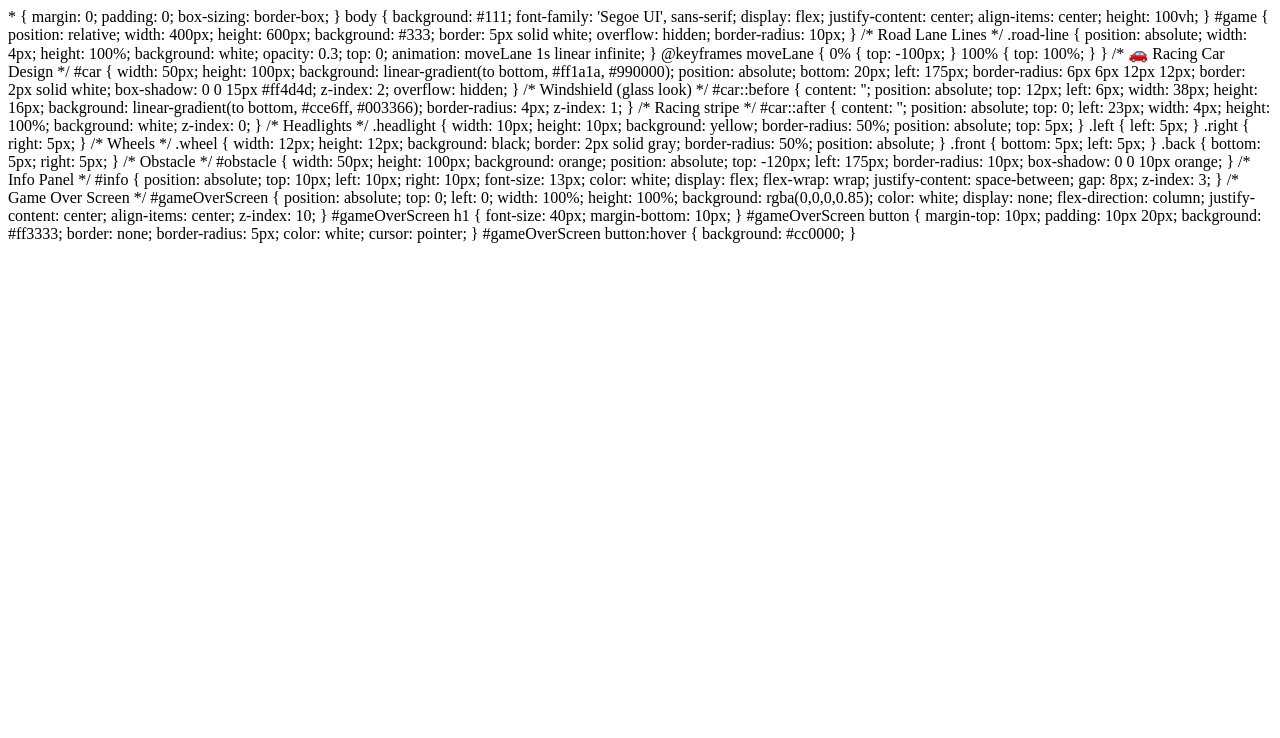
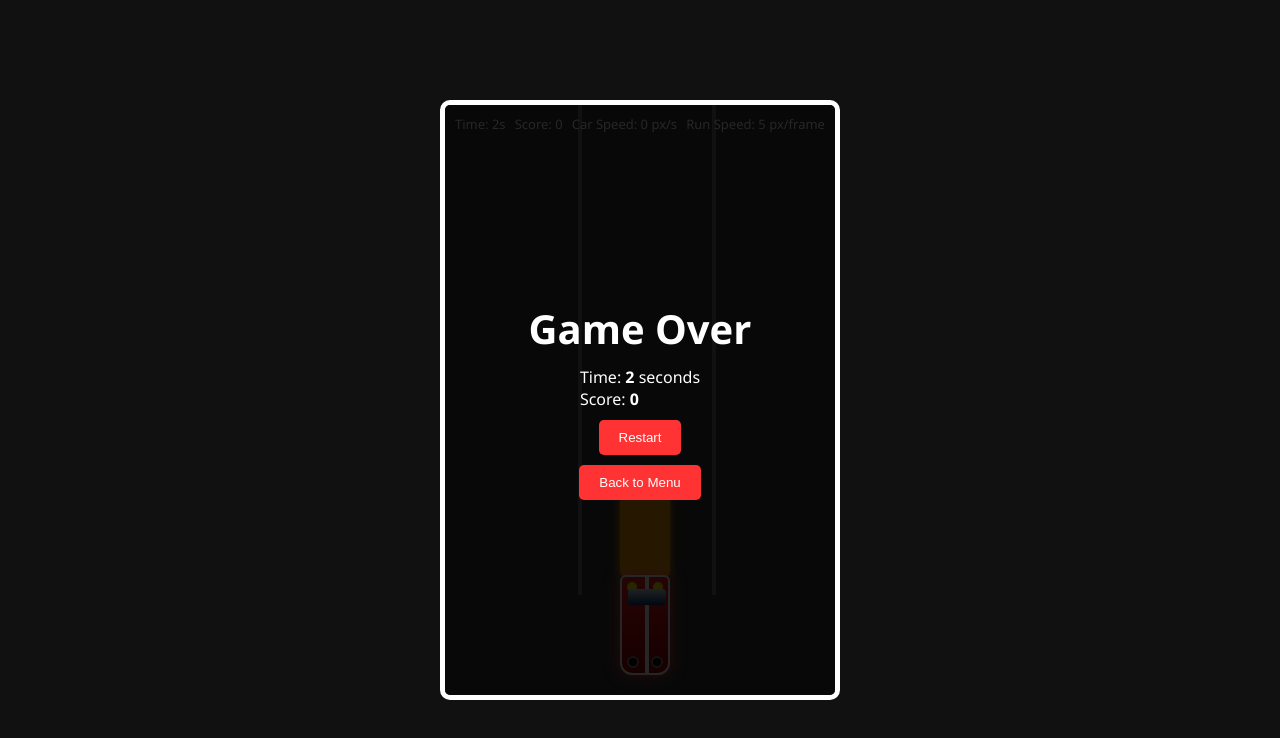
Before and after one commit to denishcodes/car-game, a plain HTML site: page index.html in a window 1280 px wide. Drawn offline with Linux system fonts and the light colour scheme.

Commit message:
Add files via upload

```diff
--- a/index.html
+++ b/index.html
@@ -1,166 +1,45 @@
-* {
-  margin: 0;
-  padding: 0;
-  box-sizing: border-box;
-}
+<!DOCTYPE html>
+<html lang="en">
+<head>
+  <meta charset="UTF-8" />
+  <meta name="viewport" content="width=device-width, initial-scale=1.0"/>
+  <title>Highway Car Game</title>
+  <link rel="stylesheet" href="style.css" />
+</head>
+<body>
+  <div id="game">
+    <!-- Road Lanes -->
+    <div class="road-line" style="left: 133px;"></div>
+    <div class="road-line" style="left: 267px;"></div>
 
-body {
-  background: #111;
-  font-family: 'Segoe UI', sans-serif;
-  display: flex;
-  justify-content: center;
-  align-items: center;
-  height: 100vh;
-}
+    <!-- Car -->
+    <div id="car">
+      <div class="headlight left"></div>
+      <div class="headlight right"></div>
+      <div class="wheel front"></div>
+      <div class="wheel back"></div>
+    </div>
 
-#game {
-  position: relative;
-  width: 400px;
-  height: 600px;
-  background: #333;
-  border: 5px solid white;
-  overflow: hidden;
-  border-radius: 10px;
-}
+    <!-- Obstacle -->
+    <div id="obstacle"></div>
 
-/* Road Lane Lines */
-.road-line {
-  position: absolute;
-  width: 4px;
-  height: 100%;
-  background: white;
-  opacity: 0.3;
-  top: 0;
-  animation: moveLane 1s linear infinite;
-}
+    <!-- Info Bar -->
+    <div id="info">
+      <span id="timer">Time: 0s</span>
+      <span id="score">Score: 0</span>
+      <span id="carSpeed">Car Speed: 0 px/s</span>
+      <span id="runSpeed">Run Speed: 5 px/frame</span>
+    </div>
 
-@keyframes moveLane {
-  0% { top: -100px; }
-  100% { top: 100%; }
-}
+    <!-- Game Over Screen -->
+    <div id="gameOverScreen">
+      <h1>Game Over</h1>
+      <p id="finalScore"></p>
+      <button onclick="restartGame()">Restart</button>
+      <button onclick="goBack()">Back to Menu</button>
+    </div>
+  </div>
 
-/* 🚗 Racing Car Design */
-#car {
-  width: 50px;
-  height: 100px;
-  background: linear-gradient(to bottom, #ff1a1a, #990000);
-  position: absolute;
-  bottom: 20px;
-  left: 175px;
-  border-radius: 6px 6px 12px 12px;
-  border: 2px solid white;
-  box-shadow: 0 0 15px #ff4d4d;
-  z-index: 2;
-  overflow: hidden;
-}
-
-/* Windshield (glass look) */
-#car::before {
-  content: '';
-  position: absolute;
-  top: 12px;
-  left: 6px;
-  width: 38px;
-  height: 16px;
-  background: linear-gradient(to bottom, #cce6ff, #003366);
-  border-radius: 4px;
-  z-index: 1;
-}
-
-/* Racing stripe */
-#car::after {
-  content: '';
-  position: absolute;
-  top: 0;
-  left: 23px;
-  width: 4px;
-  height: 100%;
-  background: white;
-  z-index: 0;
-}
-
-/* Headlights */
-.headlight {
-  width: 10px;
-  height: 10px;
-  background: yellow;
-  border-radius: 50%;
-  position: absolute;
-  top: 5px;
-}
-.left { left: 5px; }
-.right { right: 5px; }
-
-/* Wheels */
-.wheel {
-  width: 12px;
-  height: 12px;
-  background: black;
-  border: 2px solid gray;
-  border-radius: 50%;
-  position: absolute;
-}
-.front { bottom: 5px; left: 5px; }
-.back { bottom: 5px; right: 5px; }
-
-/* Obstacle */
-#obstacle {
-  width: 50px;
-  height: 100px;
-  background: orange;
-  position: absolute;
-  top: -120px;
-  left: 175px;
-  border-radius: 10px;
-  box-shadow: 0 0 10px orange;
-}
-
-/* Info Panel */
-#info {
-  position: absolute;
-  top: 10px;
-  left: 10px;
-  right: 10px;
-  font-size: 13px;
-  color: white;
-  display: flex;
-  flex-wrap: wrap;
-  justify-content: space-between;
-  gap: 8px;
-  z-index: 3;
-}
-
-/* Game Over Screen */
-#gameOverScreen {
-  position: absolute;
-  top: 0;
-  left: 0;
-  width: 100%;
-  height: 100%;
-  background: rgba(0,0,0,0.85);
-  color: white;
-  display: none;
-  flex-direction: column;
-  justify-content: center;
-  align-items: center;
-  z-index: 10;
-}
-
-#gameOverScreen h1 {
-  font-size: 40px;
-  margin-bottom: 10px;
-}
-
-#gameOverScreen button {
-  margin-top: 10px;
-  padding: 10px 20px;
-  background: #ff3333;
-  border: none;
-  border-radius: 5px;
-  color: white;
-  cursor: pointer;
-}
-
-#gameOverScreen button:hover {
-  background: #cc0000;
-}
+  <script src="script.js"></script>
+</body>
+</html>
--- /dev/null
+++ b/script.js
@@ -0,0 +1,118 @@
+const car = document.getElementById("car");
+const obstacle = document.getElementById("obstacle");
+const timerEl = document.getElementById("timer");
+const scoreEl = document.getElementById("score");
+const carSpeedEl = document.getElementById("carSpeed");
+const runSpeedEl = document.getElementById("runSpeed");
+const gameOverScreen = document.getElementById("gameOverScreen");
+const finalScore = document.getElementById("finalScore");
+
+let carPosition = 175;
+let moveSpeed = 25;
+let gameSpeed = 5;
+let obstaclePosition = -120;
+
+let score = 0;
+let time = 0;
+let lastMoveTime = 0;
+let carSpeed = 0;
+
+let gameInterval;
+let timerInterval;
+
+document.addEventListener("keydown", (e) => {
+  const now = Date.now();
+  if (e.key === "ArrowLeft" && carPosition > 0) {
+    carPosition -= moveSpeed;
+    car.style.left = carPosition + "px";
+    carSpeed = Math.round((moveSpeed / ((now - lastMoveTime) / 1000)) || 0);
+    lastMoveTime = now;
+  }
+  if (e.key === "ArrowRight" && carPosition < 350) {
+    carPosition += moveSpeed;
+    car.style.left = carPosition + "px";
+    carSpeed = Math.round((moveSpeed / ((now - lastMoveTime) / 1000)) || 0);
+    lastMoveTime = now;
+  }
+  if (e.key === "ArrowUp") {
+    gameSpeed += 1;
+    updateSpeedDisplay();
+  }
+  if (e.key === "ArrowDown" && moveSpeed > 5) {
+    moveSpeed -= 5;
+    updateSpeedDisplay();
+  }
+});
+
+function updateSpeedDisplay() {
+  carSpeedEl.textContent = `Car Speed: ${carSpeed} px/s`;
+  runSpeedEl.textContent = `Run Speed: ${gameSpeed} px/frame`;
+}
+
+function startGame() {
+  updateSpeedDisplay();
+  gameInterval = setInterval(() => {
+    obstaclePosition += gameSpeed;
+    obstacle.style.top = obstaclePosition + "px";
+
+    if (obstaclePosition > 600) {
+      obstaclePosition = -120;
+      obstacle.style.left = Math.floor(Math.random() * 7) * 50 + "px";
+      score += 10;
+      scoreEl.textContent = `Score: ${score}`;
+    }
+
+    const carRect = car.getBoundingClientRect();
+    const obsRect = obstacle.getBoundingClientRect();
+
+    if (
+      carRect.left < obsRect.right &&
+      carRect.right > obsRect.left &&
+      carRect.top < obsRect.bottom &&
+      carRect.bottom > obsRect.top
+    ) {
+      endGame();
+    }
+
+    updateSpeedDisplay();
+  }, 30);
+
+  timerInterval = setInterval(() => {
+    time++;
+    timerEl.textContent = `Time: ${time}s`;
+  }, 1000);
+}
+
+function endGame() {
+  clearInterval(gameInterval);
+  clearInterval(timerInterval);
+  finalScore.innerHTML = `Time: <b>${time}</b> seconds<br>Score: <b>${score}</b>`;
+  gameOverScreen.style.display = "flex";
+}
+
+function restartGame() {
+  carPosition = 175;
+  car.style.left = carPosition + "px";
+  obstaclePosition = -120;
+  obstacle.style.top = "-120px";
+  obstacle.style.left = "175px";
+
+  time = 0;
+  score = 0;
+  moveSpeed = 25;
+  gameSpeed = 10;
+  carSpeed = 0;
+
+  timerEl.textContent = "Time: 0s";
+  scoreEl.textContent = "Score: 0";
+  updateSpeedDisplay();
+  gameOverScreen.style.display = "none";
+
+  startGame();
+}
+
+function goBack() {
+  alert("Back to Menu clicked! You can link this to your homepage later.");
+}
+
+startGame();
--- /dev/null
+++ b/style.css
@@ -0,0 +1,166 @@
+* {
+  margin: 0;
+  padding: 0;
+  box-sizing: border-box;
+}
+
+body {
+  background: #111;
+  font-family: 'Segoe UI', sans-serif;
+  display: flex;
+  justify-content: center;
+  align-items: center;
+  height: 100vh;
+}
+
+#game {
+  position: relative;
+  width: 400px;
+  height: 600px;
+  background: #333;
+  border: 5px solid white;
+  overflow: hidden;
+  border-radius: 10px;
+}
+
+/* Road Lane Lines */
+.road-line {
+  position: absolute;
+  width: 4px;
+  height: 100%;
+  background: white;
+  opacity: 0.3;
+  top: 0;
+  animation: moveLane 1s linear infinite;
+}
+
+@keyframes moveLane {
+  0% { top: -100px; }
+  100% { top: 100%; }
+}
+
+/* 🚗 Racing Car Design */
+#car {
+  width: 50px;
+  height: 100px;
+  background: linear-gradient(to bottom, #ff1a1a, #990000);
+  position: absolute;
+  bottom: 20px;
+  left: 175px;
+  border-radius: 6px 6px 12px 12px;
+  border: 2px solid white;
+  box-shadow: 0 0 15px #ff4d4d;
+  z-index: 2;
+  overflow: hidden;
+}
+
+/* Windshield (glass look) */
+#car::before {
+  content: '';
+  position: absolute;
+  top: 12px;
+  left: 6px;
+  width: 38px;
+  height: 16px;
+  background: linear-gradient(to bottom, #cce6ff, #003366);
+  border-radius: 4px;
+  z-index: 1;
+}
+
+/* Racing stripe */
+#car::after {
+  content: '';
+  position: absolute;
+  top: 0;
+  left: 23px;
+  width: 4px;
+  height: 100%;
+  background: white;
+  z-index: 0;
+}
+
+/* Headlights */
+.headlight {
+  width: 10px;
+  height: 10px;
+  background: yellow;
+  border-radius: 50%;
+  position: absolute;
+  top: 5px;
+}
+.left { left: 5px; }
+.right { right: 5px; }
+
+/* Wheels */
+.wheel {
+  width: 12px;
+  height: 12px;
+  background: black;
+  border: 2px solid gray;
+  border-radius: 50%;
+  position: absolute;
+}
+.front { bottom: 5px; left: 5px; }
+.back { bottom: 5px; right: 5px; }
+
+/* Obstacle */
+#obstacle {
+  width: 50px;
+  height: 100px;
+  background: orange;
+  position: absolute;
+  top: -120px;
+  left: 175px;
+  border-radius: 10px;
+  box-shadow: 0 0 10px orange;
+}
+
+/* Info Panel */
+#info {
+  position: absolute;
+  top: 10px;
+  left: 10px;
+  right: 10px;
+  font-size: 13px;
+  color: white;
+  display: flex;
+  flex-wrap: wrap;
+  justify-content: space-between;
+  gap: 8px;
+  z-index: 3;
+}
+
+/* Game Over Screen */
+#gameOverScreen {
+  position: absolute;
+  top: 0;
+  left: 0;
+  width: 100%;
+  height: 100%;
+  background: rgba(0,0,0,0.85);
+  color: white;
+  display: none;
+  flex-direction: column;
+  justify-content: center;
+  align-items: center;
+  z-index: 10;
+}
+
+#gameOverScreen h1 {
+  font-size: 40px;
+  margin-bottom: 10px;
+}
+
+#gameOverScreen button {
+  margin-top: 10px;
+  padding: 10px 20px;
+  background: #ff3333;
+  border: none;
+  border-radius: 5px;
+  color: white;
+  cursor: pointer;
+}
+
+#gameOverScreen button:hover {
+  background: #cc0000;
+}
```
